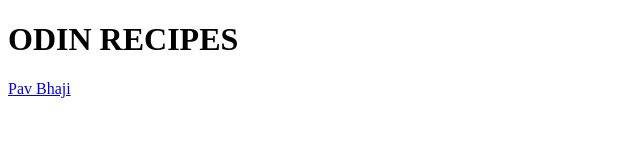
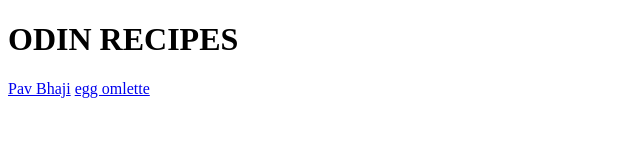
Before and after one commit to vasishtcoffee/odin-recipes, a plain HTML site: page index.html in a window 1280 px wide. Shown: the whole page, without its empty margins (0-640 px from the left). Drawn offline with Linux system fonts and the light colour scheme.

Commit message:
added new recipe to index.html

```diff
--- a/index.html
+++ b/index.html
@@ -7,5 +7,6 @@
 <body>
 <h1> ODIN RECIPES</h1>
 <a href="recipes/pavbhaji.html">Pav Bhaji</a>
+<a href="recipes/egg_omlette.html">egg omlette</a>
 </body>
 </html>
```
